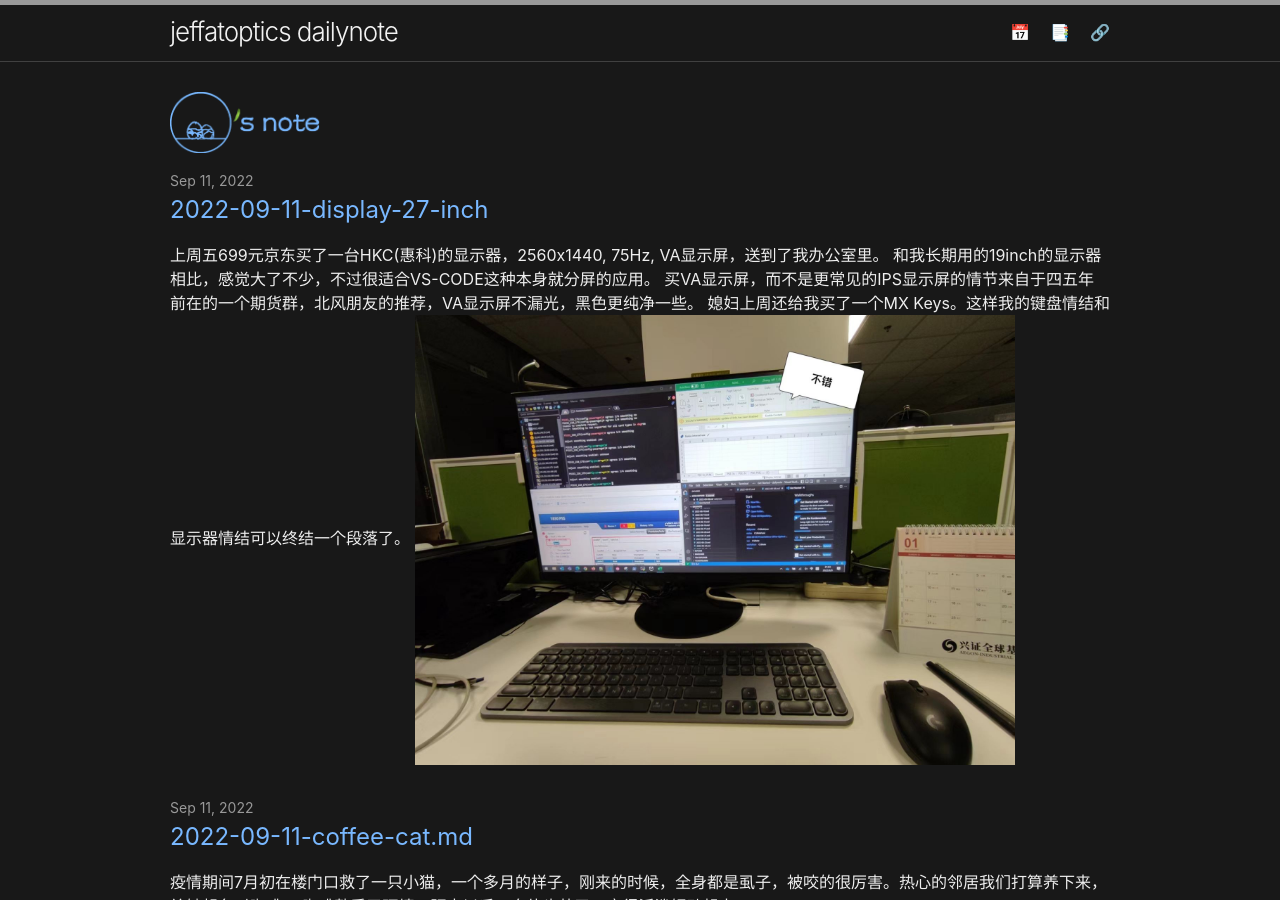
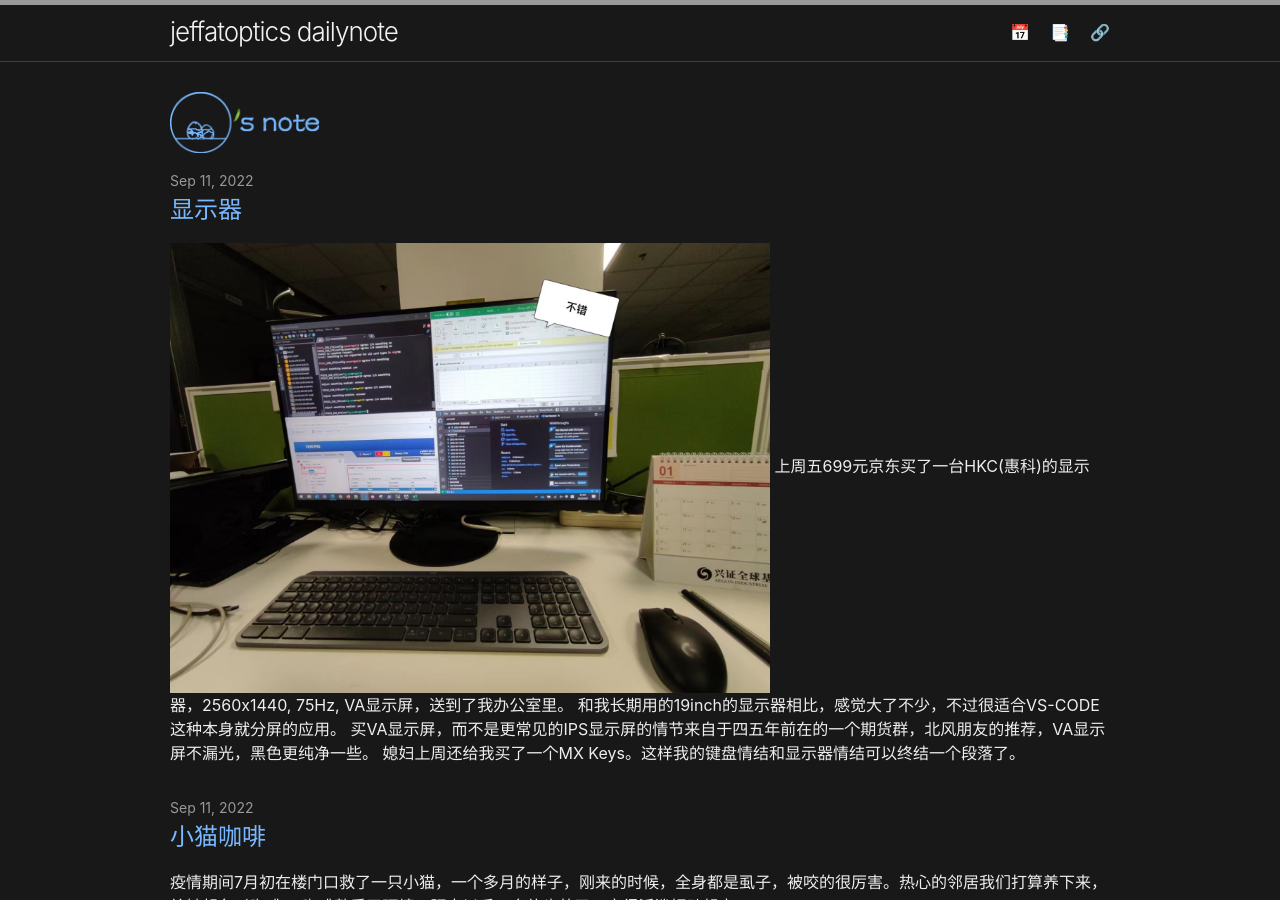
Before and after one commit to jeffatoptics/jeffblog, a Jekyll site: the page built from index.md, in a window 1280 px wide and 900 px high. Built offline with Jekyll 4.4.1, drawn with Linux system fonts in a browser that asks for light colours.

Commit message:
change title

```diff
--- a/_posts/2022-09-11-coffee-cat.md.md
+++ b/_posts/2022-09-11-coffee-cat.md.md
@@ -1,5 +1,5 @@
 ---
-title: 2022-09-11-coffee-cat.md
+title: 小猫咖啡
 layout: post
 category: life
 author: jeffatoptics
--- a/_posts/2022-09-11-display-27-inch.md
+++ b/_posts/2022-09-11-display-27-inch.md
@@ -1,5 +1,5 @@
 ---
-title: 2022-09-11-display-27-inch
+title: 显示器
 layout: post
 category: life
 author: jeffatoptics
@@ -7,11 +7,12 @@ created: 2022-09-11 Sun 14:22
 modified_date:
 ---
 
+![显示器]({{ site.baseurl }}{% link assets/20220911/27inch_HKC.jpg %}){: width="600"}
 上周五699元京东买了一台HKC(惠科)的显示器，2560x1440, 75Hz, VA显示屏，送到了我办公室里。
 和我长期用的19inch的显示器相比，感觉大了不少，不过很适合VS-CODE这种本身就分屏的应用。
 买VA显示屏，而不是更常见的IPS显示屏的情节来自于四五年前在的一个期货群，北风朋友的推荐，VA显示屏不漏光，黑色更纯净一些。
 媳妇上周还给我买了一个MX Keys。这样我的键盘情结和显示器情结可以终结一个段落了。
-![显示器]({{ site.baseurl }}{% link assets/20220911/27inch_HKC.jpg %}){: width="600"}
+
 
 买显示的时候，对现在的视频接口也有一点了解了：
 
```
